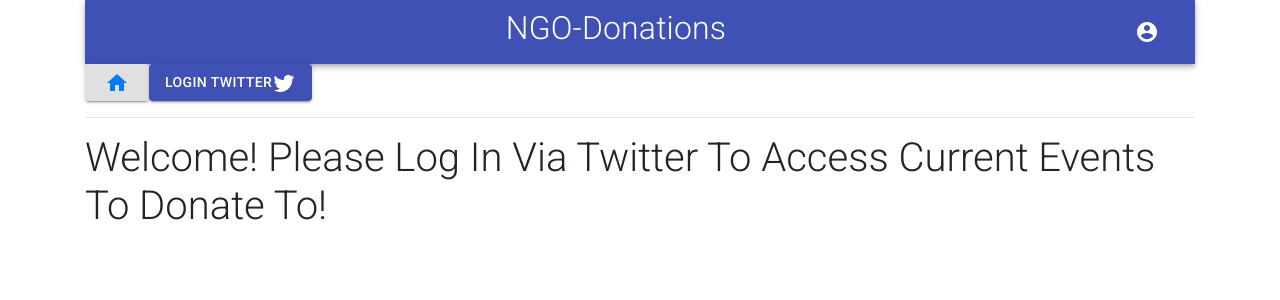
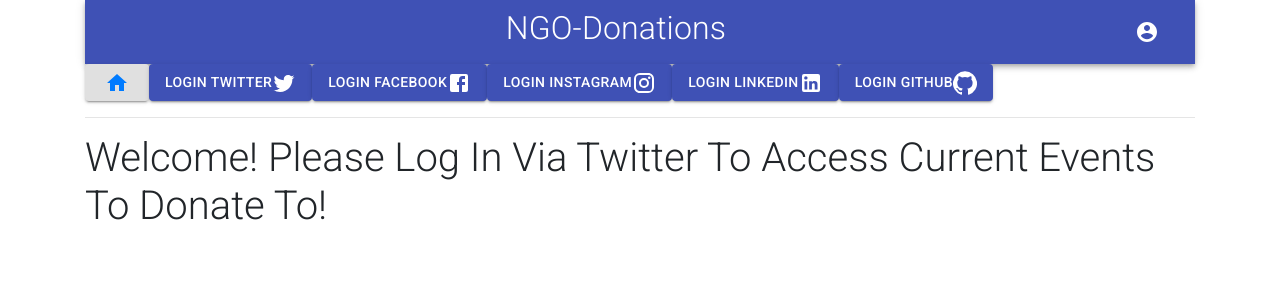
Before and after one commit to Rishabh7890/NgoClient, a React (Create React App) app in the folder client/ngo-client/: page /userhomepage in a window 1280 px wide. Shown: the top 300 px of the page. Built offline with nearby package versions, Linux system fonts and the light colour scheme; no server answers.

Commit message:
donate form displays corresponding event correctly

```diff
--- a/client/ngo-client/package.json
+++ b/client/ngo-client/package.json
@@ -11,6 +11,7 @@
     "@testing-library/user-event": "^7.1.2",
     "axios": "^0.19.2",
     "mdbreact": "^4.25.1",
+    "query-string": "^6.10.1",
     "react": "^16.12.0",
     "react-dom": "^16.12.0",
     "react-fontawesome": "^1.7.1",
--- a/client/ngo-client/src/App.js
+++ b/client/ngo-client/src/App.js
@@ -1,5 +1,10 @@
 import React, { Component } from "react";
-import { BrowserRouter as Router, Route, Switch } from "react-router-dom";
+import {
+  BrowserRouter as Router,
+  Route,
+  Switch,
+  Redirect
+} from "react-router-dom";
 import HomePage from "./pages/home";
 import UserHomePage from "./pages/userHomePage";
 import UserEventPage from "./pages/userEventPage";
@@ -10,6 +15,7 @@ import AdminEvents from "./pages/adminEvents";
 import AdminChoicePage from "./pages/adminChoicePage";
 import AdminAddEvent from "./pages/adminAddEvent";
 import UserMakeDonation from "./pages/userMakeDonation";
+import NotFound from "./pages/notFound";
 
 class App extends Component {
   render() {
@@ -18,16 +24,21 @@ class App extends Component {
         <div className="">
           <Router>
             <Switch>
+              <Route
+                path="/usermakedonation/:id"
+                component={UserMakeDonation}
+              />
               <Route path="/userhomepage" component={UserHomePage} />
               <Route path="/usereventpage" component={UserEventPage} />
-              <Route path="/usermakedonation" component={UserMakeDonation} />
               <Route path="/adminchoicepage" component={AdminChoicePage} />
               <Route path="/adminhomepage" component={AdminHomePage} />
               <Route path="/adminusers" component={AdminUsers} />
               <Route path="/admindonations" component={AdminDonations} />
               <Route path="/adminevents" component={AdminEvents} />
               <Route path="/adminaddevent" component={AdminAddEvent} />
+              <Route path="/not-found" component={NotFound}></Route>
               <Route exact path="/" component={HomePage} />
+              <Redirect to="/not-found"></Redirect>
             </Switch>
           </Router>
         </div>
--- a/client/ngo-client/src/components/addDonation.js
+++ b/client/ngo-client/src/components/addDonation.js
@@ -8,8 +8,18 @@ class AddDonation extends React.Component {
       donationType: "",
       donationAmount: "",
       donationRefEmail: ""
-    }
+    },
+    events: []
   };
+
+  // This will fill donationType field as Event Name and Disable it so User cannot edit
+  componentDidMount() {
+    axios.get(`http://localhost:8080/events`).then(res => {
+      const events = res.data;
+      this.setState({ events });
+      console.log(this.state.events);
+    });
+  }
 
   changeHandler = e => {
     const donation = { ...this.state.donation };
@@ -35,6 +45,17 @@ class AddDonation extends React.Component {
   };
 
   render() {
+    console.log(window.location.pathname.slice(18));
+    const eve = window.location.pathname.slice(18);
+    let thisEvent = "";
+
+    this.state.events.map(ev => {
+      if (ev.id === eve) {
+        thisEvent = ev.eventName;
+      }
+    });
+
+    console.log(thisEvent);
     return (
       <div align="center">
         <form onSubmit={this.handleSubmit}>
@@ -44,7 +65,8 @@ class AddDonation extends React.Component {
               Event To Donate To{" "}
             </label>{" "}
             <input
-              value={this.state.donation.donationType}
+              disabled
+              value={thisEvent}
               className={
                 this.state.donation.donationType.valid
                   ? "form-control is-valid"
@@ -84,7 +106,8 @@ class AddDonation extends React.Component {
               htmlFor="defaultFormRegisterConfirmEx3"
               className="grey-text"
             >
-              Donation Reference Twitter ID{" "}
+              Please Enter Your Twitter ID As Signature You Approve Of This
+              Donation{" "}
             </label>{" "}
             <input
               value={this.state.donation.donationRefEmail}
@@ -97,7 +120,7 @@ class AddDonation extends React.Component {
               type="text"
               id="defaultFormRegisterConfirmEx3"
               name="donationRefEmail"
-              placeholder="Twitter ID Used For Donation"
+              placeholder="Signature"
             />
           </MDBCol>
           <MDBBtn color="primary" type="submit">
--- a/client/ngo-client/src/components/header.js
+++ b/client/ngo-client/src/components/header.js
@@ -3,6 +3,10 @@ import PropTypes from "prop-types";
 import React, { Component } from "react";
 import { Button } from "@material-ui/core";
 import TwitterIcon from "@material-ui/icons/Twitter";
+import FacebookIcon from "@material-ui/icons/Facebook";
+import InstagramIcon from "@material-ui/icons/Instagram";
+import LinkedInIcon from "@material-ui/icons/LinkedIn";
+import GitHubIcon from "@material-ui/icons/GitHub";
 import HomeIcon from "@material-ui/icons/Home";
 
 export default class Header extends Component {
@@ -21,13 +25,7 @@ export default class Header extends Component {
         </Button>
 
         {authenticated ? (
-          <Button
-            variant="contained"
-            color="secondary"
-            onClick={this._handleLogoutClick}
-          >
-            Logout
-          </Button>
+          <div></div>
         ) : (
           <Button
             variant="contained"
@@ -38,6 +36,57 @@ export default class Header extends Component {
             <TwitterIcon />
           </Button>
         )}
+
+        <Button variant="contained" color="primary">
+          Login Facebook
+          <FacebookIcon />
+        </Button>
+
+        <Button variant="contained" color="primary">
+          Login Instagram
+          <InstagramIcon />
+        </Button>
+
+        <Button variant="contained" color="primary">
+          Login LinkedIn
+          <LinkedInIcon />
+        </Button>
+
+        <Button variant="contained" color="primary">
+          Login GitHub
+          <GitHubIcon />
+        </Button>
+
+        {/* <div class="col-sm-4">
+          <div class="card">
+            <div class="card-body">
+              <a
+                class="btn btn-block btn-social btn-google"
+                href="/auth/google"
+                role="button"
+              >
+                <i class="fab fa-google"></i>
+                Sign In with Google
+              </a>
+              <a
+                class="btn btn-block btn-social btn-twitter"
+                href="/auth/twitter"
+                role="button"
+              >
+                <i class="fab fa-twitter"></i>
+                Sign In with Twitter
+              </a>
+              <a
+                class="btn btn-block btn-social btn-instagram"
+                href="/auth/instagram"
+                role="button"
+              >
+                <i class="fab fa-instagram"></i>
+                Sign In with Instagram
+              </a>
+            </div>
+          </div>
+        </div> */}
       </React.Fragment>
     );
   }
--- a/client/ngo-client/src/components/userEventTable.js
+++ b/client/ngo-client/src/components/userEventTable.js
@@ -41,7 +41,7 @@ const UserEventTable = ({ events }) => {
                 <TableCell align="right">{e.duration}</TableCell>
                 <TableCell align="right">{e.place}</TableCell>
                 <TableCell align="right">
-                  <Link to="/usermakedonation">Donate</Link>
+                  <Link to={`/usermakedonation/${e.id}`}>Donate</Link>
                 </TableCell>
               </TableRow>
             ))}
--- a/client/ngo-client/src/pages/adminAddEvent.js
+++ b/client/ngo-client/src/pages/adminAddEvent.js
@@ -1,7 +1,6 @@
 import React, { Component } from "react";
 import { BrowserRouter as Router, Route, Switch, Link } from "react-router-dom";
 import MenuAppBar from "../components/navbar";
-import Button from "@material-ui/core/Button";
 import Addevent from "../components/addevent";
 import EventAlertDialog from "../components/alertDialogBox";
 
@@ -21,9 +20,6 @@ class AdminAddEvent extends Component {
         <div className="App" align="center">
           <header className="App-header" style={buttonMarginStyle}>
             <Addevent />
-            {/* <Button variant="contained" color="default">
-              <Link to="/adminchoicepage">Back</Link>
-            </Button> */}
             <EventAlertDialog />
           </header>
         </div>
--- a/client/ngo-client/src/pages/notFound.js
+++ b/client/ngo-client/src/pages/notFound.js
@@ -1,5 +1,7 @@
-import React , { Component } from 'react'
-import MenuAppBar from "../components/navBar";
+import React, { Component } from "react";
+import MenuAppBar from "../components/navbar";
+import Button from "@material-ui/core/Button";
+import { Link } from "react-router-dom";
 class NotFound extends Component {
   render() {
     return (
@@ -8,7 +10,11 @@ class NotFound extends Component {
         <div className="App" align="center">
           <h1>404 Error</h1>
           <h4>page not found </h4>
-                    <h2>press Back!</h2>
+          {/* <Button variant="contained" color=""> */}
+          <Link to="/" className="button btn btn-lg btn-warning">
+            Return Home
+          </Link>
+          {/* </Button> */}
         </div>
       </React.Fragment>
     );
--- a/client/ngo-client/src/pages/userMakeDonation.js
+++ b/client/ngo-client/src/pages/userMakeDonation.js
@@ -22,9 +22,6 @@ class UserMakeDonation extends Component {
         <div className="App" align="center">
           <header className="App-header" style={buttonMarginStyle}>
             <AddDonation />
-            {/* <Button variant="contained" color="default">
-              <Link to="/usereventpage">Back</Link>
-            </Button> */}
             <DonationAlertDialog />
           </header>
         </div>
```
Also changed, not shown: 1 other file (tests, documents, lock files or other folders). Lines whose indentation alone changed are shown as unchanged.
